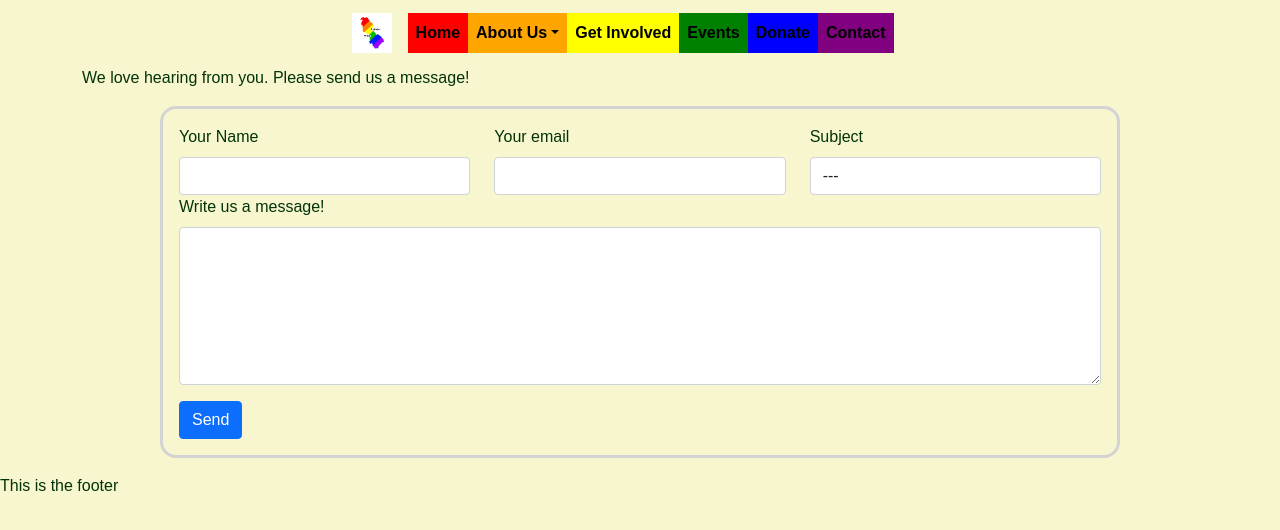
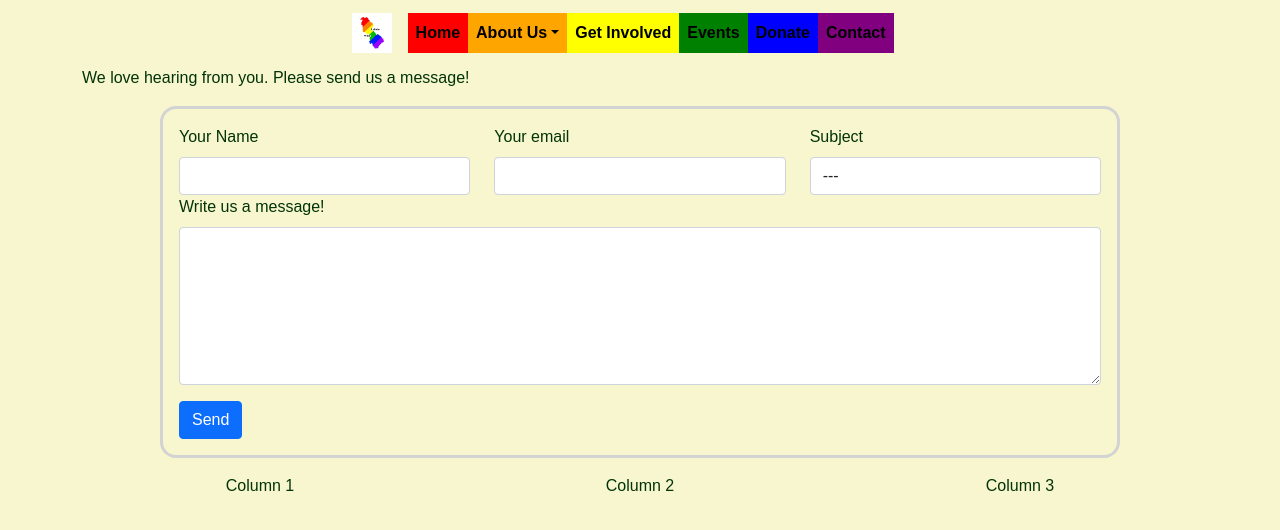
Before and after one commit to Jacobs1986/leitrim-pride, a React (Create React App) app in the folder client/: page /contact in a window 1280 px wide. Shown: the top 530 px of the page. Built offline with nearby package versions, Linux system fonts and the light colour scheme.

Commit message:
Imported Bootstrap; Created some columns for the content

```diff
--- a/client/src/components/footer/footer.js
+++ b/client/src/components/footer/footer.js
@@ -3,10 +3,29 @@ import React from "react";
 // CSS File
 import "./footer.css";
 
+// Bootstrap
+import {
+    Container,
+    Row,
+    Col
+} from 'react-bootstrap'
+
 export default function Footer() {
     return (
-        <footer>
-            This is the footer
+        <footer className="centerText">
+            <Container>
+                <Row>
+                    <Col lg={4}>
+                        Column 1
+                    </Col>
+                    <Col lg={4}>
+                        Column 2
+                    </Col>
+                    <Col lg={4}>
+                        Column 3
+                    </Col>
+                </Row>
+            </Container>
         </footer>
     );
 };
```
